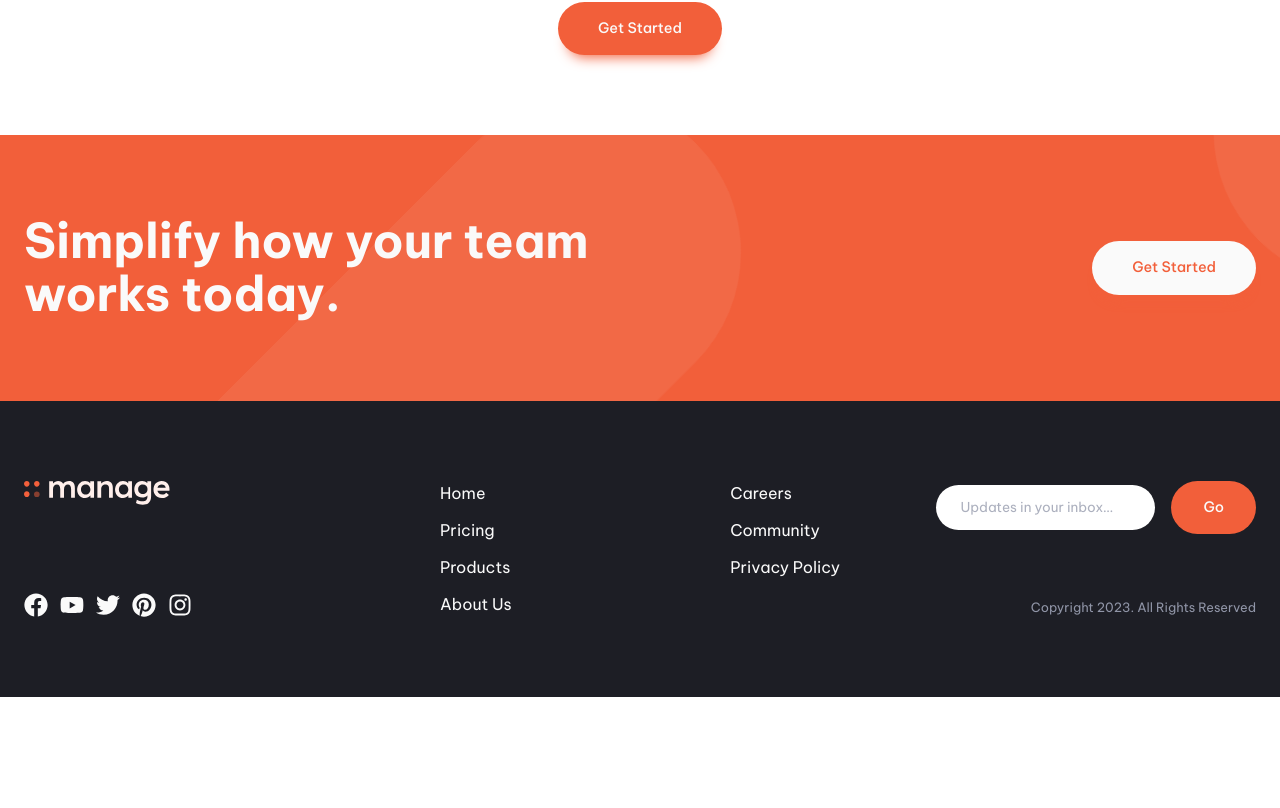
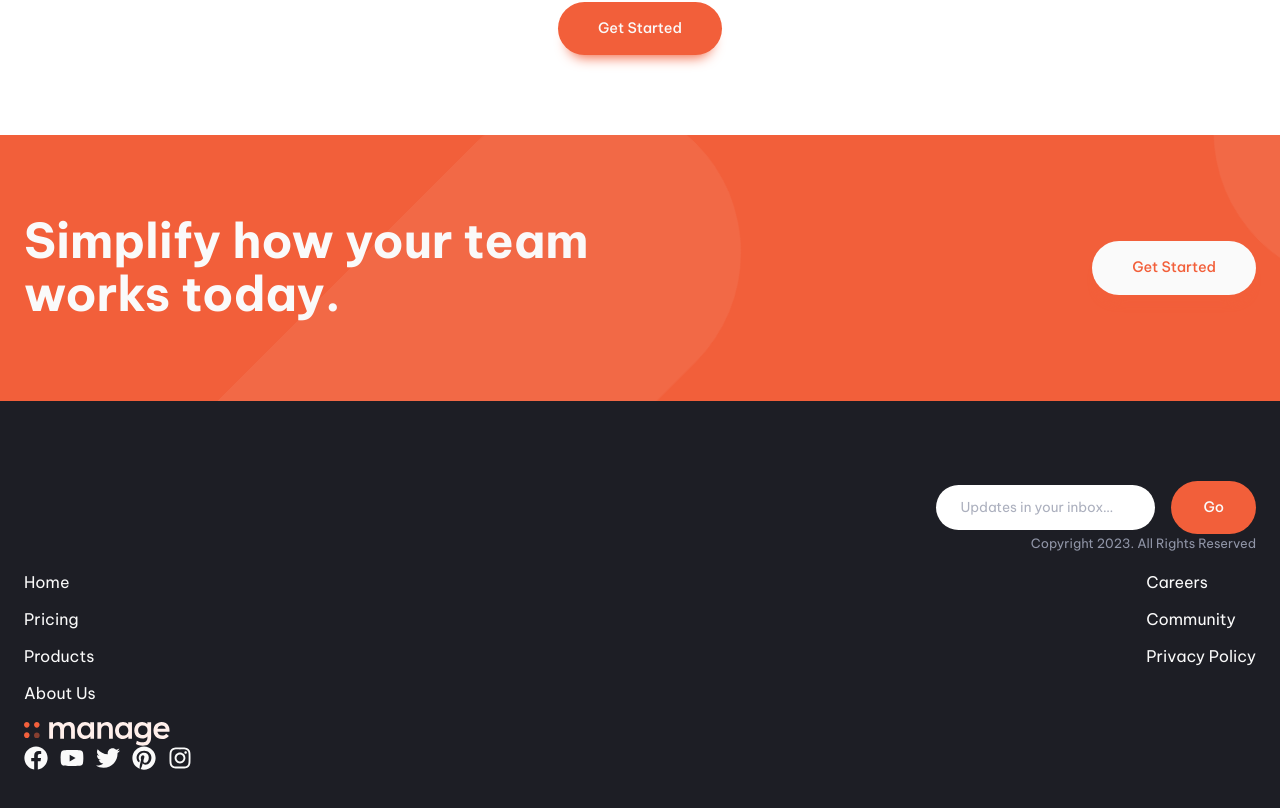
Before and after one commit to boristenkes/fem-manage-landing-page, a React (Vite) app: page / in a window 1280 px wide. Shown: the part 2061-2869 px from the top of the page. Before the commit the page ends 2758 px from the top, so only its background shows below. Built offline with nearby package versions, Linux system fonts and the light colour scheme.

Commit message:
Footer almost done

```diff
--- a/src/containers/Footer/Footer.scss
+++ b/src/containers/Footer/Footer.scss
@@ -1,14 +1,38 @@
+@use '../../scss/abstracts/' as *;
+
 .footer {
 
+  &-wrapper {
+    position: relative;
+    grid-template-areas:
+      'form'
+      'links'
+      'logo-social'
+  }
+
   &-logo-social {
+    grid-area: logo-social;
     display: flex;
     justify-content: space-between;
     flex-direction: column;
+
+    @include mq('phone-wide', max) {
+      flex-direction: column-reverse;
+      gap: 2rem;
+      padding-bottom: 5rem;
+      & > * {
+        margin-inline: auto;
+      }
+    }
 
     ul {
       display: flex;
       font-size: 1.5rem;
       gap: .75rem;
+      @include mq('phone-wide', max) {
+        font-size: 2.5rem;
+        gap: 1.5rem;
+      }
     }
     a {
       color: var(--clr-neutral-100);
@@ -19,6 +43,7 @@
   }
 
   &-links {
+    grid-area: links;
     display: flex;
     justify-content: space-between;
     align-items: flex-start;
@@ -26,6 +51,9 @@
     ul {
       display: grid;
       gap: .75rem;
+      @include mq('phone-wide', max) {
+        padding-inline: 2rem;
+      }
     }
     a {
       color: var(--clr-neutral-100);
@@ -38,10 +66,13 @@
   }
 
   &-form {
+    grid-area: form;
     display: flex;
     justify-content: space-between;
     flex-direction: column;
-    align-items: flex-end;
+    @include mq('phone-wide') {
+      align-items: flex-end;
+    }
 
     form {
       display: flex;
@@ -58,6 +89,9 @@
       &::placeholder {
         color: var(--clr-neutral-400);
       }
+      @include mq('phone-wide', max) {
+        flex: 1;
+      }
     }
     a {
       padding-inline: 2rem !important;
@@ -67,6 +101,12 @@
       color: var(--clr-neutral-500);
       font-family: var(--ff-primary);
       font-size: .8rem;
+      @include mq('phone-wide', max) {
+        position: absolute;
+        bottom: 1.5rem;
+        left: 50%;
+        transform: translateX(-50%);
+      }
     }
   }
 }
```
